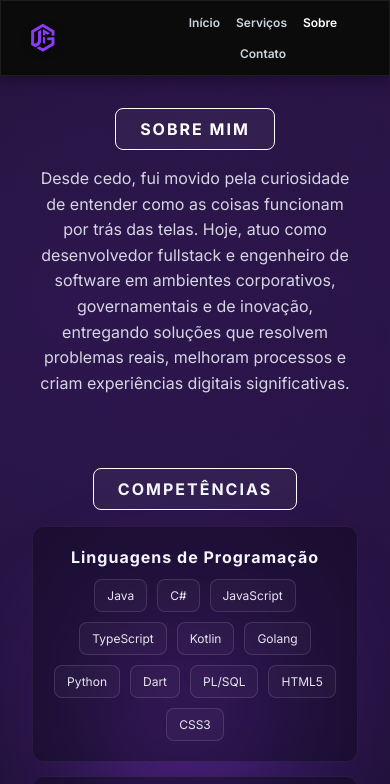
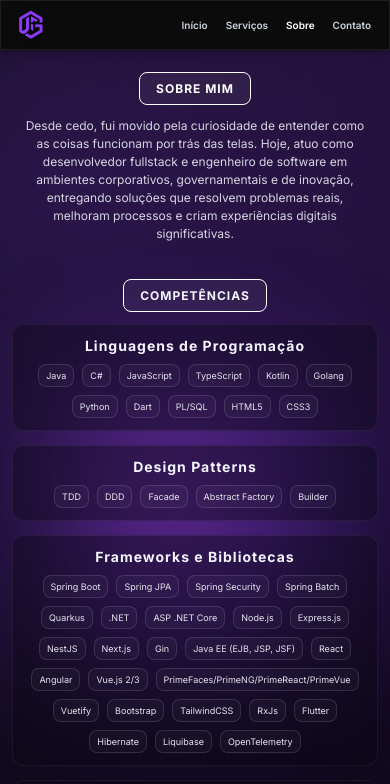
Before and after one commit to jvpgjava/JGrando-website-frontend, an Angular app in the folder JGrando-frontend/: page /sobre in a window 390 px wide. Shown: the top 784 px of the page. Built offline with nearby package versions, Linux system fonts and the light colour scheme.

Commit message:
feat: ajustado para ser compativel com telas de celular e tablet

```diff
--- a/JGrando-frontend/src/app/app.component.scss
+++ b/JGrando-frontend/src/app/app.component.scss
@@ -97,13 +97,88 @@
   min-height: 24px;
 }
 
-@media (max-width: 720px) {
+@media (max-width: 768px) {
+  .topbar-inner {
+    padding: 14px 16px;
+  }
+
   .nav {
-    flex: 1;
-    justify-content: center;
+    gap: 12px;
+  }
+
+  .nav-link {
+    font-size: 11px;
+  }
+
+  .brand-logo {
+    height: 28px;
+  }
+}
+
+@media (max-width: 480px) {
+  .page {
+    padding-top: 48px;
+  }
+
+  .topbar {
+    box-shadow: 0 2px 8px rgba(0, 0, 0, 0.35);
   }
 
   .topbar-inner {
-    flex-wrap: wrap;
+    padding: 8px 12px;
+    gap: 8px;
+    flex-wrap: nowrap;
+  }
+
+  .brand {
+    min-width: auto;
+  }
+
+  .brand-logo {
+    height: 22px;
+  }
+
+  .nav {
+    gap: 6px;
+    flex-wrap: nowrap;
+    justify-content: flex-end;
+    overflow-x: auto;
+    -webkit-overflow-scrolling: touch;
+  }
+
+  .nav::-webkit-scrollbar {
+    display: none;
+  }
+
+  .nav-link {
+    font-size: 10px;
+    padding: 4px 6px;
+    white-space: nowrap;
+    flex-shrink: 0;
+  }
+
+  .footer-content {
+    font-size: 12px;
+    padding: 0 12px;
   }
 }
+
+@media (max-width: 360px) {
+  .topbar-inner {
+    padding: 10px 10px;
+    gap: 8px;
+  }
+
+  .brand-logo {
+    height: 20px;
+  }
+
+  .nav-link {
+    font-size: 9px;
+    padding: 4px 5px;
+  }
+
+  .footer-content {
+    font-size: 11px;
+  }
+}
--- a/JGrando-frontend/src/app/components/contact-form.component.ts
+++ b/JGrando-frontend/src/app/components/contact-form.component.ts
@@ -68,6 +68,7 @@
         align-items: center;
         justify-content: center;
         z-index: 999;
+        padding: 16px;
       }
       .modal {
         background: #111025;
@@ -76,13 +77,28 @@
         border-radius: 12px;
         padding: 20px;
         max-width: 360px;
-        width: 90%;
+        width: 100%;
         text-align: center;
         box-shadow: 0 12px 40px rgba(0, 0, 0, 0.45);
       }
       .btn.primary {
         margin-top: 12px;
         width: 100%;
+      }
+      @media (max-width: 480px) {
+        .modal-backdrop {
+          padding: 12px;
+        }
+        .modal {
+          padding: 16px;
+          border-radius: 10px;
+        }
+        .modal h3 {
+          font-size: 18px;
+        }
+        .modal p {
+          font-size: 14px;
+        }
       }
     `
   ],
--- a/JGrando-frontend/src/app/pages/about/about-page.component.scss
+++ b/JGrando-frontend/src/app/pages/about/about-page.component.scss
@@ -179,12 +179,106 @@
   }
 }
 
-@media (max-width: 640px) {
+@media (max-width: 768px) {
   .about-hero {
-    padding: 60px 16px 36px;
+    padding: 36px 12px 24px;
+  }
+
+  .about-wrap,
+  .skills-wrap {
+    padding: 0 12px;
+  }
+
+  .about-title-box,
+  .skills-title-box {
+    font-size: 14px;
+    padding: 8px 20px;
+    letter-spacing: 1.5px;
+  }
+
+  .about-intro {
+    font-size: 14px;
   }
 
   .skills-section {
-    padding: 36px 16px 48px;
+    padding: 24px 0 32px;
+  }
+
+  .skill-block {
+    padding: 16px;
+  }
+
+  .skill-block h4 {
+    font-size: 15px;
+  }
+
+  .pill {
+    font-size: 11px;
+    padding: 6px 10px;
   }
 }
+
+@media (max-width: 640px) {
+  .about-hero {
+    padding: 28px 12px 20px;
+  }
+
+  .about-title-box,
+  .skills-title-box {
+    font-size: 12px;
+    padding: 8px 16px;
+    letter-spacing: 1px;
+    margin-bottom: 12px;
+  }
+
+  .about-intro {
+    font-size: 13px;
+    line-height: 1.5;
+  }
+
+  .skills-section {
+    padding: 20px 0 28px;
+  }
+
+  .skill-block {
+    padding: 14px;
+  }
+
+  .skill-block h4 {
+    font-size: 14px;
+    margin-bottom: 10px;
+  }
+
+  .pill-grid {
+    gap: 8px;
+  }
+
+  .pill {
+    font-size: 10px;
+    padding: 6px 8px;
+  }
+}
+
+@media (max-width: 480px) {
+  .blob {
+    width: 80vw;
+    top: 20%;
+  }
+
+  .about-hero {
+    padding: 24px 12px 16px;
+  }
+
+  .about-intro {
+    font-size: 12px;
+  }
+
+  .skill-block {
+    padding: 12px;
+  }
+
+  .pill {
+    font-size: 9px;
+    padding: 5px 7px;
+  }
+}
--- a/JGrando-frontend/src/app/pages/contact/contact-page.component.html
+++ b/JGrando-frontend/src/app/pages/contact/contact-page.component.html
@@ -7,8 +7,7 @@
       </div>
       <p class="contact-intro">
         Vamos construir a próxima grande solução digital?
-        <br>Conte o que você precisa e respondo em poucas horas com uma proposta
-        transparente.
+        <br>Conte o que você precisa e vamos conversar sobre a melhor solução para o seu problema.
       </p>
       <div class="contact-form-shell">
         <app-contact-form></app-contact-form>
--- a/JGrando-frontend/src/app/pages/contact/contact-page.component.scss
+++ b/JGrando-frontend/src/app/pages/contact/contact-page.component.scss
@@ -1,7 +1,7 @@
 :host {
   position: relative;
   display: block;
-  min-height: calc(100vh - 66px);
+  min-height: calc(95vh - 66px);
   background:
     radial-gradient(circle at 20% 15%, rgba(124, 58, 237, 0.24), transparent 32%),
     radial-gradient(circle at 80% 10%, rgba(88, 28, 135, 0.2), transparent 26%),
@@ -48,7 +48,12 @@
   overflow: hidden;
   color: #ffffff;
   text-align: center;
-  padding: 48px 16px;
+  padding: 80px 16px 48px;
+  min-height: calc(100vh - 66px);
+  display: flex;
+  flex-direction: column;
+  align-items: center;
+  justify-content: center;
   z-index: 5;
 }
 
@@ -137,17 +142,70 @@
   }
 }
 
-@media (max-width: 640px) {
+@media (max-width: 768px) {
   .contact-hero {
     padding: 36px 12px;
   }
 
+  .contact-wrap {
+    padding: 0 12px;
+  }
+
   .contact-title-box {
     font-size: 14px;
-    padding: 10px 22px;
+    padding: 8px 20px;
+    letter-spacing: 1.5px;
+  }
+
+  .contact-intro {
+    font-size: 14px;
+    margin-bottom: 20px;
+  }
+
+  .contact-form-shell {
+    padding: 16px;
+    max-width: 100%;
+  }
+}
+
+@media (max-width: 640px) {
+  .blob {
+    width: 80vw;
+    top: 20%;
+  }
+
+  .contact-hero {
+    padding: 28px 12px 24px;
+  }
+
+  .contact-title-box {
+    font-size: 12px;
+    padding: 8px 16px;
+    letter-spacing: 1px;
+    margin-bottom: 12px;
+  }
+
+  .contact-intro {
+    font-size: 13px;
+    line-height: 1.5;
+    margin-bottom: 16px;
   }
 
   .contact-form-shell {
     padding: 14px;
   }
 }
+
+@media (max-width: 480px) {
+  .contact-hero {
+    padding: 24px 12px 20px;
+  }
+
+  .contact-intro {
+    font-size: 12px;
+  }
+
+  .contact-form-shell {
+    padding: 12px;
+  }
+}
--- a/JGrando-frontend/src/app/pages/home/home-page.component.html
+++ b/JGrando-frontend/src/app/pages/home/home-page.component.html
@@ -12,14 +12,6 @@
         negócio?<br>Vamos conversar e construir a próxima solução digital da sua empresa.
       </p>
       <div class="social-icons">
-        <a class="icon-square"
-           [href]="(profile$ | async)?.personalInfo.socials[0]?.url || 'mailto:joaovitorpg1234@gmail.com'"
-           target="_blank" rel="noreferrer" aria-label="Email">
-          <svg viewBox="0 0 24 24">
-            <path fill="currentColor"
-                  d="M20 4H4a2 2 0 0 0-2 2v12a2 2 0 0 0 2 2h16a2 2 0 0 0 2-2V6a2 2 0 0 0-2-2Zm0 2v.01L12 13 4 6.01V6h16ZM4 18V8l8 7 8-7v10H4Z" />
-          </svg>
-        </a>
         <a class="icon-square"
           [href]="(profile$ | async)?.personalInfo.socials[0]?.url || 'https://github.com/jvpgjava'" target="_blank"
           rel="noreferrer" aria-label="GitHub">
--- a/JGrando-frontend/src/app/pages/home/home-page.component.scss
+++ b/JGrando-frontend/src/app/pages/home/home-page.component.scss
@@ -130,10 +130,7 @@
   .hero-inner {
     grid-template-columns: 1fr;
     text-align: center;
-  }
-
-  .nav-links {
-    display: none;
+    gap: 24px;
   }
 
   .title {
@@ -145,6 +142,93 @@
   }
 
   .hero-right {
-    order: -1;
+    display: none;
+  }
+
+  .photo {
+    display: none;
   }
 }
+
+@media (max-width: 640px) {
+  .hero {
+    padding: 32px 16px 32px;
+    min-height: calc(100vh - 66px);
+    background: linear-gradient(160deg, #0b0b0b 0%, #0b0b0b 85%, #5c0fa8 85%, #5c0fa8 100%);
+  }
+
+  .hero-inner {
+    gap: 24px;
+  }
+
+  .hero-right {
+    display: none;
+  }
+
+  .photo {
+    display: none;
+  }
+
+  .title {
+    font-size: 36px;
+  }
+
+  .subtitle {
+    font-size: 17px;
+  }
+
+  .social-icons {
+    justify-content: center;
+  }
+
+  .btn.primary {
+    width: 100%;
+    max-width: 280px;
+  }
+}
+
+@media (max-width: 480px) {
+  .hero {
+    padding: 24px 12px 28px;
+    background: linear-gradient(160deg, #0b0b0b 0%, #0b0b0b 88%, #5c0fa8 88%, #5c0fa8 100%);
+  }
+
+  .hero-right {
+    display: none;
+  }
+
+  .photo {
+    display: none;
+  }
+
+  .title {
+    font-size: 28px;
+  }
+
+  .subtitle {
+    font-size: 16px;
+  }
+}
+
+@media (max-width: 360px) {
+  .hero {
+    padding: 20px 12px 24px;
+    background: linear-gradient(160deg, #0b0b0b 0%, #0b0b0b 88%, #5c0fa8 88%, #5c0fa8 100%);
+  }
+
+  .hero-right {
+    display: none;
+  }
+
+  .photo {
+    display: none;
+  }
+
+  .title {
+    font-size: 24px;
+  }
+
+  .subtitle {
+    font-size: 15px;
+  }
+}
--- a/JGrando-frontend/src/app/pages/services/services-page.component.scss
+++ b/JGrando-frontend/src/app/pages/services/services-page.component.scss
@@ -167,3 +167,70 @@
     filter: blur(72px) saturate(120%);
   }
 }
+
+@media (max-width: 768px) {
+  .services-hero {
+    padding: 36px 12px;
+  }
+
+  .services-wrap {
+    padding: 0 12px;
+  }
+
+  .services-title {
+    font-size: 14px;
+    padding: 8px 20px;
+    letter-spacing: 1.5px;
+  }
+
+  .services-lead {
+    font-size: 14px;
+  }
+
+  .cards-3 {
+    grid-template-columns: 1fr;
+    gap: 14px;
+  }
+
+  .process-steps {
+    grid-template-columns: 1fr;
+    gap: 12px;
+  }
+
+  .services-section {
+    padding: 20px 0 24px;
+  }
+}
+
+@media (max-width: 480px) {
+  .services-hero {
+    padding: 28px 12px;
+  }
+
+  .services-title {
+    font-size: 12px;
+    padding: 8px 16px;
+    letter-spacing: 1px;
+    margin-bottom: 12px;
+  }
+
+  .services-lead {
+    font-size: 13px;
+    line-height: 1.5;
+  }
+
+  .service-card,
+  .target,
+  .step {
+    padding: 14px;
+    font-size: 14px;
+  }
+
+  .service-card h3 {
+    font-size: 16px;
+  }
+
+  .step-title {
+    font-size: 15px;
+  }
+}
--- a/JGrando-frontend/src/styles.css
+++ b/JGrando-frontend/src/styles.css
@@ -166,3 +166,71 @@
   margin: 6px 0 0;
   color: #cbd5e1;
 }
+
+@media (max-width: 768px) {
+  .container {
+    padding: 0 16px;
+  }
+
+  .card {
+    padding: 16px;
+  }
+
+  .btn {
+    padding: 10px 16px;
+    font-size: 14px;
+  }
+
+  .section {
+    padding: 48px 0;
+  }
+
+  .grid.two,
+  .grid.three {
+    grid-template-columns: 1fr;
+  }
+}
+
+@media (max-width: 480px) {
+  .container {
+    padding: 0 12px;
+  }
+
+  .card {
+    padding: 14px;
+    border-radius: 12px;
+  }
+
+  .btn {
+    padding: 10px 14px;
+    font-size: 13px;
+    width: 100%;
+  }
+
+  .input {
+    padding: 10px 12px;
+    font-size: 14px;
+  }
+
+  .field {
+    margin-bottom: 14px;
+  }
+
+  .field label {
+    font-size: 13px;
+  }
+
+  .section {
+    padding: 32px 0;
+  }
+
+  .pill {
+    font-size: 11px;
+    padding: 5px 8px;
+  }
+
+  .tag {
+    font-size: 11px;
+    padding: 5px 8px;
+  }
+}
```
Also changed, not shown: JGrando-frontend/src/app/pages/home/home-page.component.ts (+12 -8 lines). Lines whose indentation alone changed are shown as unchanged.
